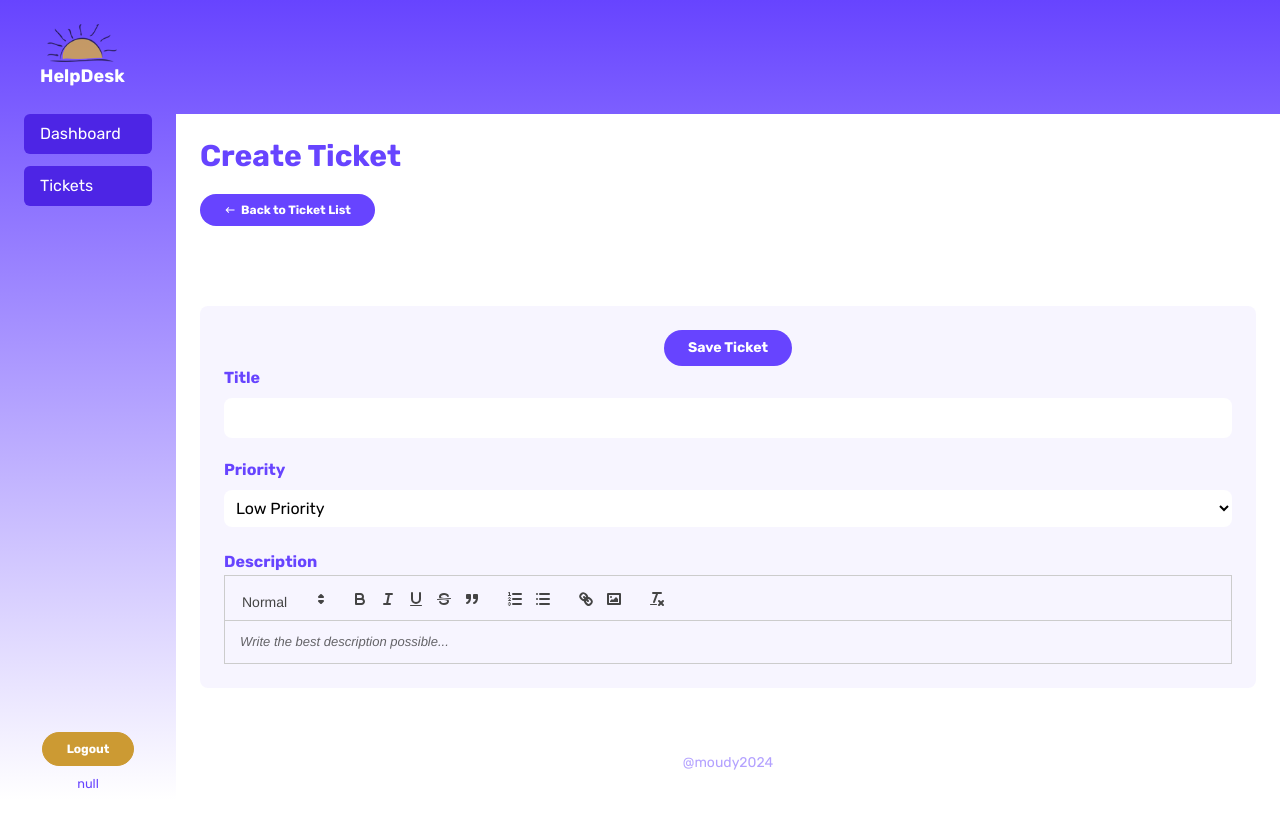
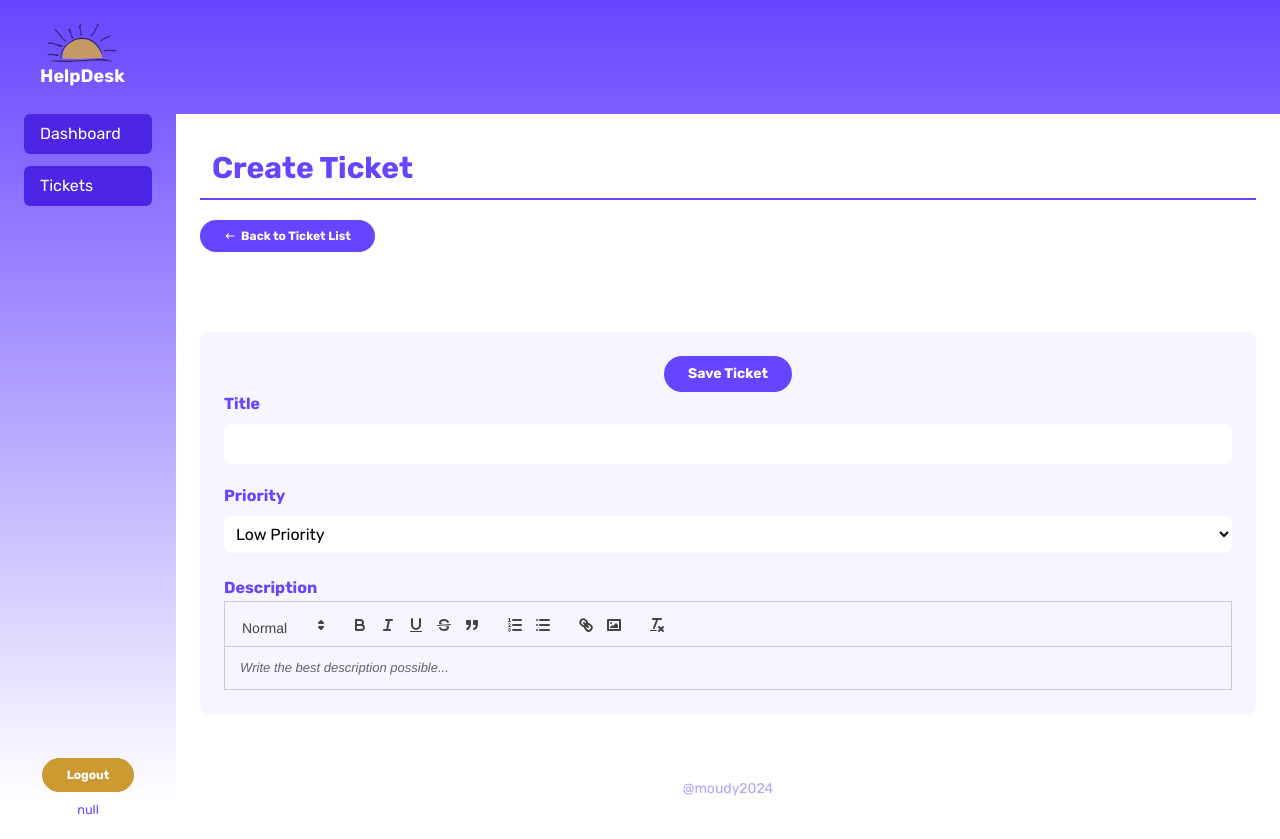
Before and after one commit to emoudy/helpdesk, a Next.js app: page /tickets/create in a window 1280 px wide. Before the commit the page ends 813 px from the top, so only its background shows below. Built offline with nearby package versions, Linux system fonts and the light colour scheme; no server answers.

Commit message:
Adding DashboardHeader to the ContentHeader

```diff
--- a/app/(dashboard)/components/content/ContentHeader.tsx
+++ b/app/(dashboard)/components/content/ContentHeader.tsx
@@ -1,5 +1,6 @@
 import Link from 'next/link';
 import { MdOutlineKeyboardBackspace } from 'react-icons/md';
+import DashboardHeader from './DashboardHeader';
 
 interface ContentHeaderProps {
   headerTitle: string,
@@ -9,14 +10,14 @@ interface ContentHeaderProps {
 
 export default function ContentHeader({ headerTitle, href, nextPage}: ContentHeaderProps) {
   return (
-    <nav>
-      <h1 className="mb-5">{headerTitle}</h1>
+    <>
+      <DashboardHeader headerTitle={headerTitle} />
       <Link href={href} className='hidden md:block'>
         <button className="small-btn btn-primary md:mb-20 flex items-center">
           <MdOutlineKeyboardBackspace />
           &nbsp; Back to {nextPage}
         </button>
       </Link>
-    </nav>
+    </>
   )
 }
```
